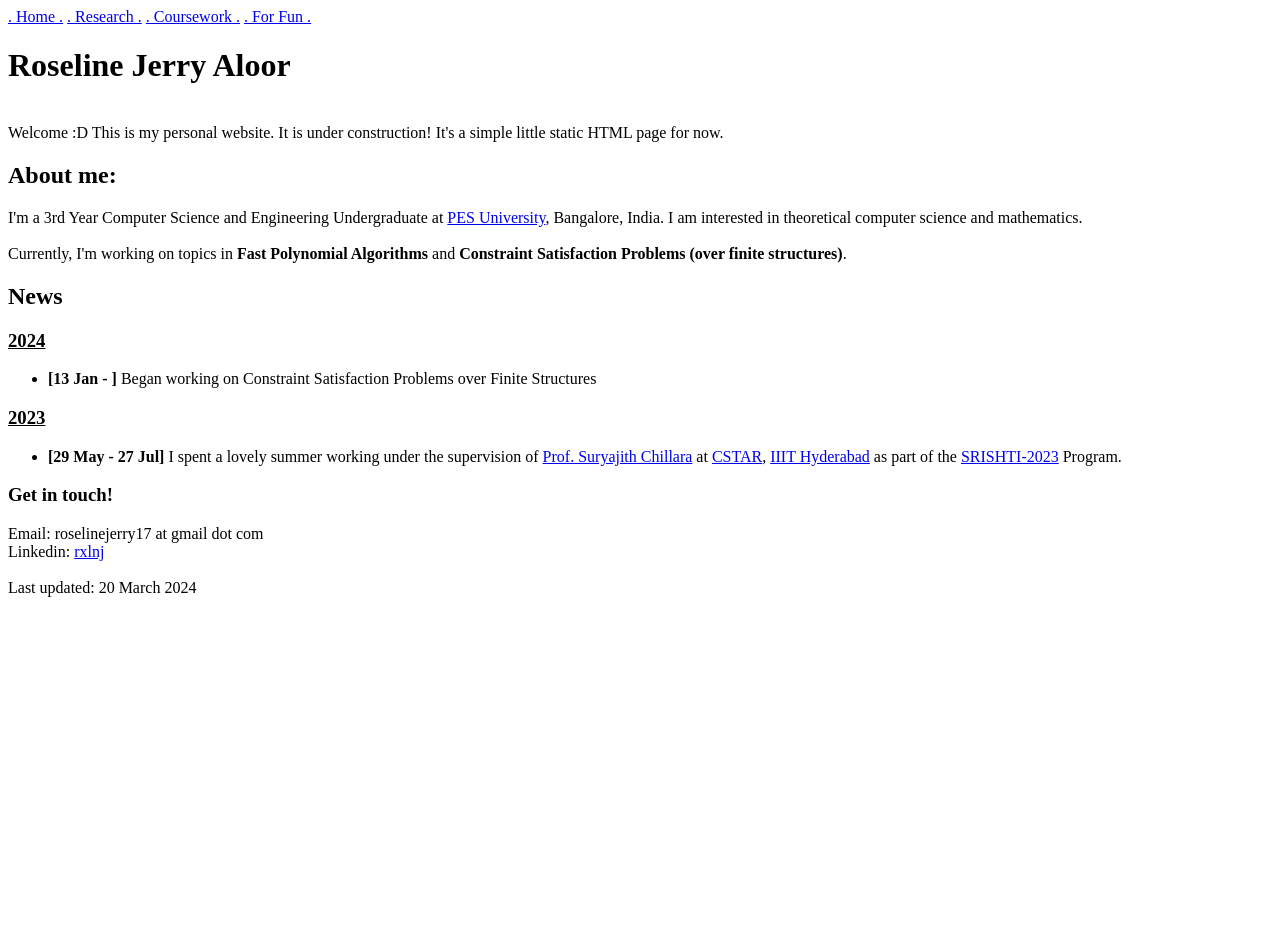
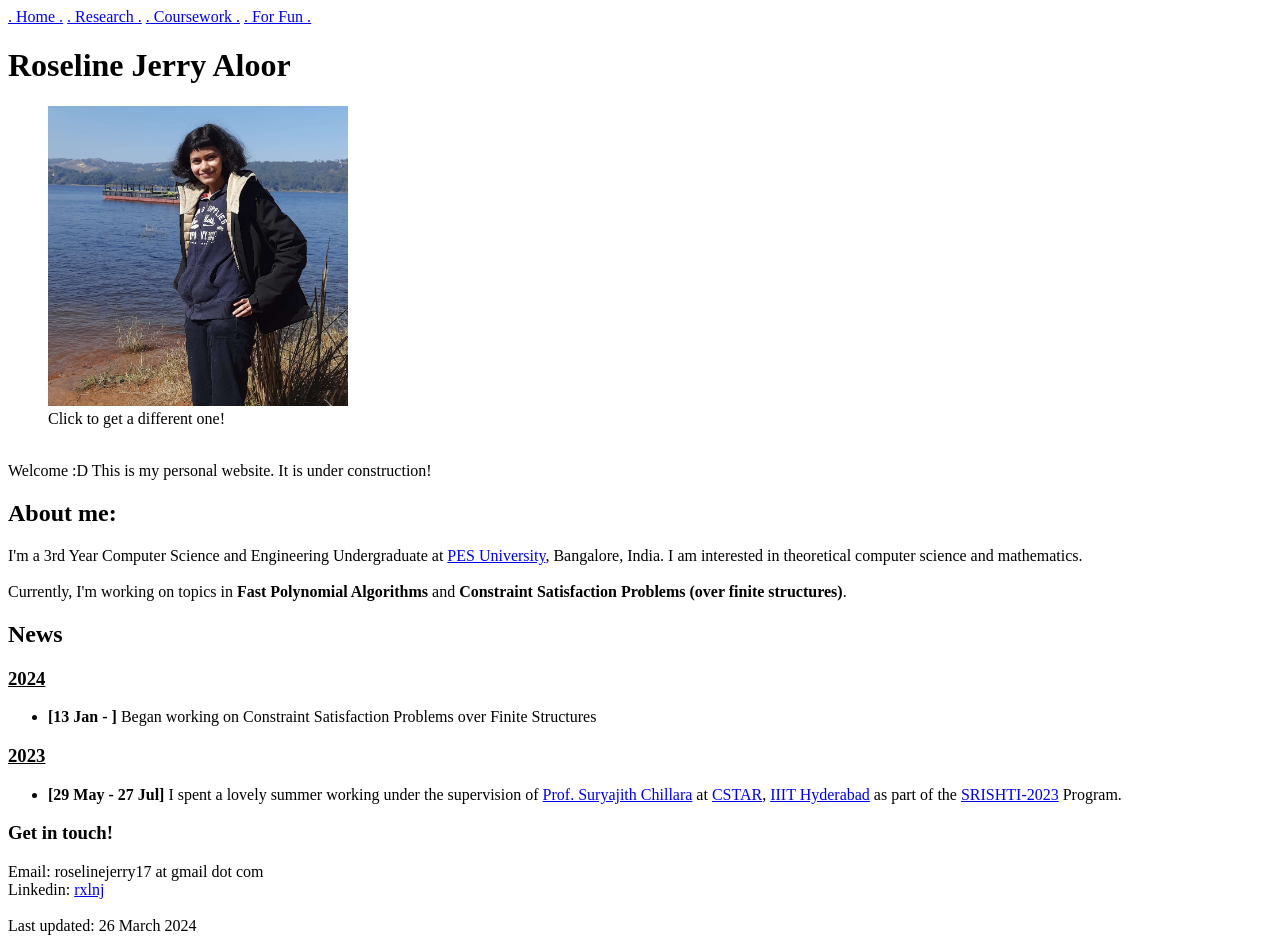
Before and after one commit to rxlnj/rxlnj.github.io, a plain HTML site: page index.html in a window 1280 px wide. Before the commit the page ends 800 px from the top, so only its background shows below. Drawn offline with Linux system fonts and the light colour scheme.

Commit message:
added images

```diff
--- a/index.html
+++ b/index.html
@@ -19,15 +19,16 @@
         <h1>Roseline Jerry Aloor</h1>
     </main>
 
-
-    <!--<img height="500" id="image" src="" onclick="randImg()" />-->
+    <figure>
+      <img height="300" id="image" src="" onclick="randImg()" />
+      <figcaption>Click to get a different one!</figcaption>
+    </figure>
 
     <script>
         var images = [
             "my_pic_website_4.jpg",
             "my_pic_website_5.jpg",
-	          "my_pic_website_6.jpg",
-            "my_pic_website_8.jpg",
+	    "my_pic_website_6.jpg",
         ];
 
         function randImg() {
@@ -41,7 +42,7 @@
 
 
     <div1>
-      <br> Welcome :D This is my personal website. It is under construction! It's a simple little static HTML page for now.
+      <br> Welcome :D This is my personal website. It is under construction!
     </div1>
     <div2>
       <h2> About me: </h2>
@@ -69,6 +70,6 @@
       Email: roselinejerry17 at gmail dot com
       <br>Linkedin: <a href = "https://www.linkedin.com/in/rxlnj/">rxlnj</a>
     </div4>
-    <br><br> Last updated: 20 March 2024
+    <br><br> Last updated: 26 March 2024
   </body>
 </html>
```
Also changed, not shown: fun.html (+7 -2 lines), research.html (+8 -4 lines), my_pic_website_4.jpg (added), my_pic_website_5.jpg (added), my_pic_website_6.jpg (added), my_pic_website_8.jpg (added), my_pic_website_9.jpg (added).
